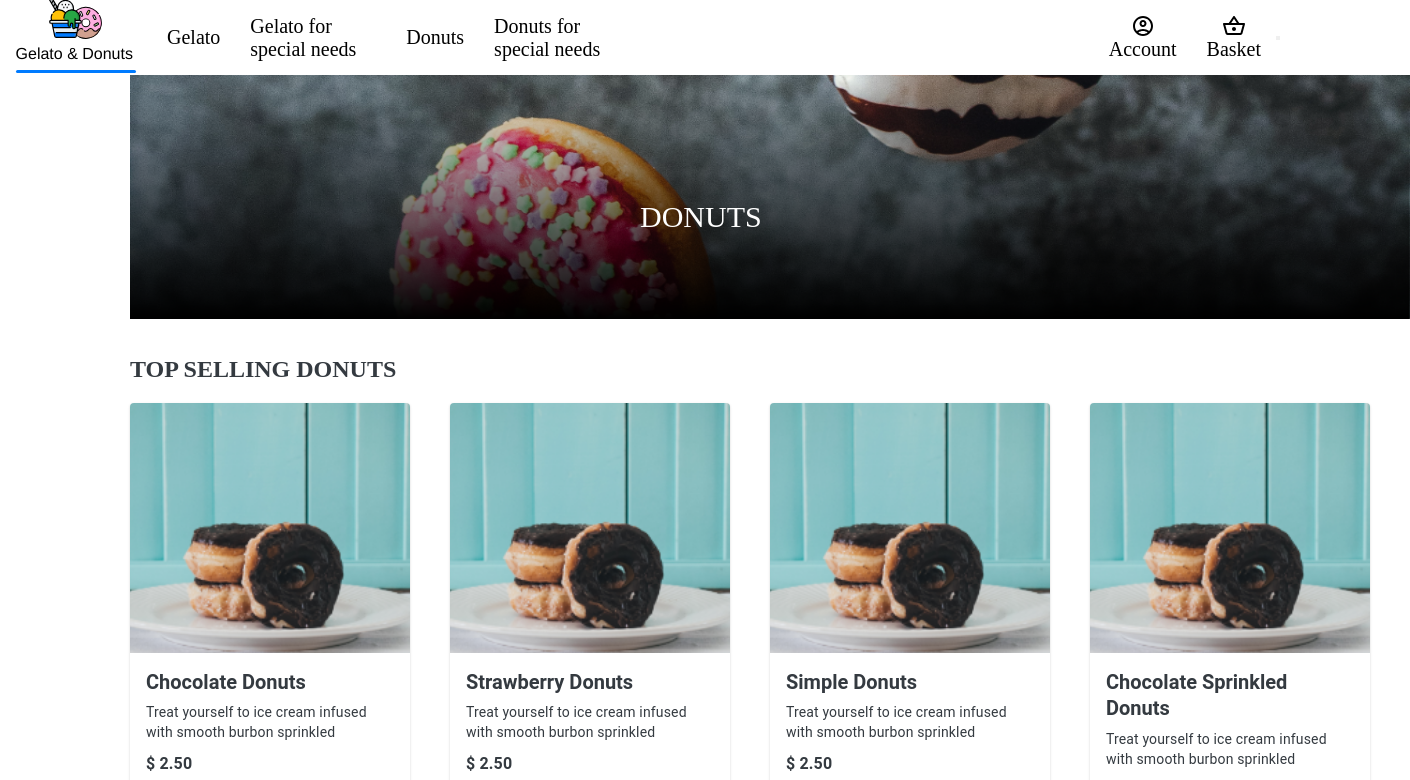
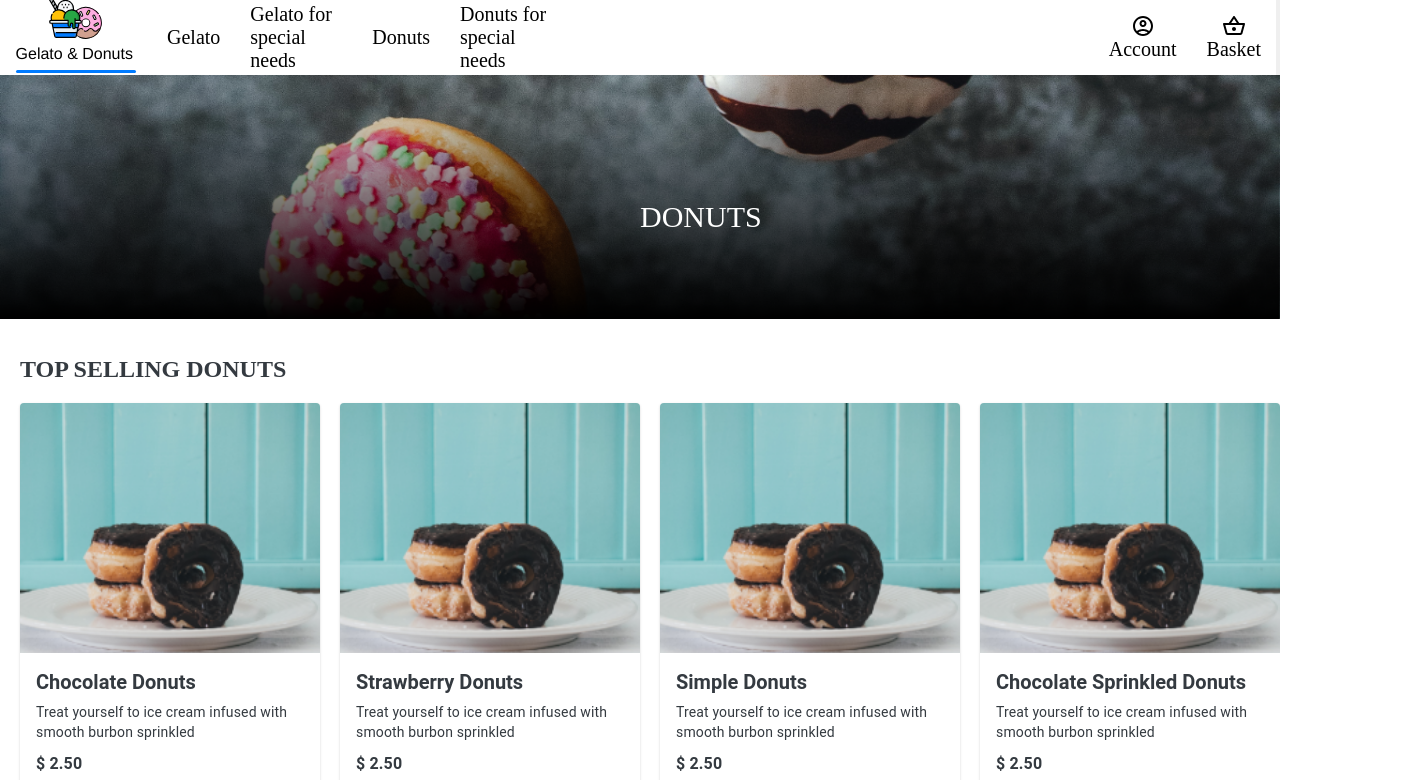
Before and after one commit to IonutDevBst/Proiect-Deloitte1, a React (Create React App) app: page /donuts in a window 1280 px wide. Shown: the top 780 px of the page, 1410 px wide, since content can reach past the window. Built offline with nearby package versions, Linux system fonts and the light colour scheme.

Commit message:
Updated donuts page and added cards on home page

```diff
--- a/src/App.css
+++ b/src/App.css
@@ -1,38 +1,4 @@
-.App {
-  text-align: center;
+.app-container{
+  display: flex;
+  justify-content: flex-start;
 }
-
-.App-logo {
-  height: 40vmin;
-  pointer-events: none;
-}
-
-@media (prefers-reduced-motion: no-preference) {
-  .App-logo {
-    animation: App-logo-spin infinite 20s linear;
-  }
-}
-
-.App-header {
-  background-color: #282c34;
-  min-height: 100vh;
-  display: flex;
-  flex-direction: column;
-  align-items: center;
-  justify-content: center;
-  font-size: calc(10px + 2vmin);
-  color: white;
-}
-
-.App-link {
-  color: #61dafb;
-}
-
-@keyframes App-logo-spin {
-  from {
-    transform: rotate(0deg);
-  }
-  to {
-    transform: rotate(360deg);
-  }
-}
--- a/src/App.js
+++ b/src/App.js
@@ -26,9 +26,6 @@ const App = () => {
        <Route path="/account" element={<Account/>} exact />
        <Route path="/basket" element={<Basket/>} exact />
      </Routes>
-
-
-
     </Router>
   );
 }
--- a/src/components/Cards/Cards.css
+++ b/src/components/Cards/Cards.css
@@ -1,8 +1,6 @@
 .card-container{
-    margin-left: 130px;
-    margin-right: -90px;
+    margin-left: 20px;
     margin-top: 20px;
-
 }
 
 .image-container img{
--- a/src/components/Cards/Cards.js
+++ b/src/components/Cards/Cards.js
@@ -10,7 +10,7 @@ import { Button, CardActionArea, CardActions } from '@mui/material'
 function Cards({imageUrl,title,description,price,button}) {
     return (
         <div className="card-container">
-        <Card sx={{ maxWidth: 350 }}>
+        <Card sx={{ maxWidth: 450 }}>
             <CardActionArea>
                 <CardMedia
                     component="img"
--- a/src/components/Donuts.css
+++ b/src/components/Donuts.css
@@ -1,15 +1,15 @@
 .cards-container{
     display: flex;
     flex-direction: row;
+    justify-content: space-between;
 }
 
 .title-container{
     color: #343A40;
-    margin-left: 130px;
+    margin-left: 20px;
     margin-top: 30px;
 }
 .image-style{
-    margin-left: 130px;
     width:100%;
 }
 
--- a/src/components/Home.css
+++ b/src/components/Home.css
@@ -1,26 +1,6 @@
-.imghome{
-    margin-left: 130px;
-    margin-right: -120px;
-    margin-top: 20px;
-
-
+.cardmedia-style{
+    display: flex;
+    flex-direction: row;
+    justify-content: space-between;
+    margin-left: 5px;
 }
-.text-to-image{
-    position: relative;
-    text-align: center;
-    color: #FFFFFF;
-    font-size: 30px;
-
-
-}
-
-.card-allign{
-    display:flex;
-    flex-direction: row;
-}
-
-.centered{
-    position: absolute;
-    top: 50%;
-    left: 50%;
-}
--- a/src/components/Home.js
+++ b/src/components/Home.js
@@ -1,22 +1,45 @@
 import React from "react";
 import image from "./resoruces2/Group 1443.png";
 import "./Home.css";
+import Card from '@mui/material/Card'
+import CardContent from '@mui/material/CardContent'
+import CardMedia from '@mui/material/CardMedia'
+import Typography from '@mui/material/Typography'
+import { Button, CardActionArea, CardActions } from '@mui/material'
 
 const Home = () => {
   return (
-    <div className="card-allign">
-      <div className="text-to-image">
-        <img src={image} className="imghome "></img>
-        <div className="centered">DONUTS</div>
-      </div>
-      <div className="text-to-image">
-        <img src={image} className="imghome "></img>
-        <div className="centered">DONUTS</div>
-      </div>
-      <div className="text-to-image">
-        <img src={image} className="imghome "></img>
-        <div className="centered">DONUTS</div>
-      </div>
+    <div className="cardmedia-style">
+    <Card>
+            <CardActionArea >
+                <CardMedia
+                    component="img"
+                    height="480"
+                    image={image}
+                    alt="donuts"
+                />
+            </CardActionArea>
+    </Card>
+    <Card>
+            <CardActionArea >
+                <CardMedia
+                    component="img"
+                    height="480"
+                    image={image}
+                    alt="donuts"
+                />
+            </CardActionArea>
+    </Card>
+    <Card>
+            <CardActionArea >
+                <CardMedia
+                    component="img"
+                    height="480"
+                    image={image}
+                    alt="donuts"
+                />
+            </CardActionArea>
+    </Card>
     </div>
   );
 };
--- a/src/components/Navbar.css
+++ b/src/components/Navbar.css
@@ -3,14 +3,22 @@
   padding: 0;
   box-sizing: border-box;
 }
+.links1{
+  display: -webkit-box;
+  display: -ms-flexbox;
+  display: flex;
+  -ms-flex-items-align:start;
+  align-self: flex-start;
+}
 
 .navbar {
   display: flex;
-  justify-content: space-around;
+  justify-content: flex-start;
   align-items: center;
   height: 75px;
   background-color: #ffffff;
   color: rgb(0, 0, 0);
+  list-style: none;
 }
 
 .navbar {
@@ -24,9 +32,6 @@
 {
   color: blue;
   border-bottom: 1px solid #0069D9;
-}
-.active-link{
-  color:red;
 }
 
 .Logo {
@@ -65,6 +70,12 @@
 .displayC {
   display: inline;
 }
+
+.home{
+  display: flex;
+  justify-content: flex-start;
+}
+
 
 /*
 .mobile-menu-icon {
--- a/src/components/Navbar.js
+++ b/src/components/Navbar.js
@@ -9,14 +9,14 @@ const Navbar = () => {
   const [isMobile, setIsMobile] = useState(true);
 
   return (
-    <nav className="navbar">
-      <ul className="nav-links navbar">
+    <nav className="links1">
+      <ul className="navbar">
         <Link to="/home" className="home">
           <li>
             <Logo />
           </li>
         </Link>
-        <Link to="/gelato" activeStyle={{textDecoration:"underline" , color:"red"}} className="gelato">
+        <Link to="/gelato" className="gelato">
           <li className="novacolor">Gelato</li>
         </Link>
         <Link to="/gelatoforspecialneeds" className="gelatoforspecialneeds">
```
